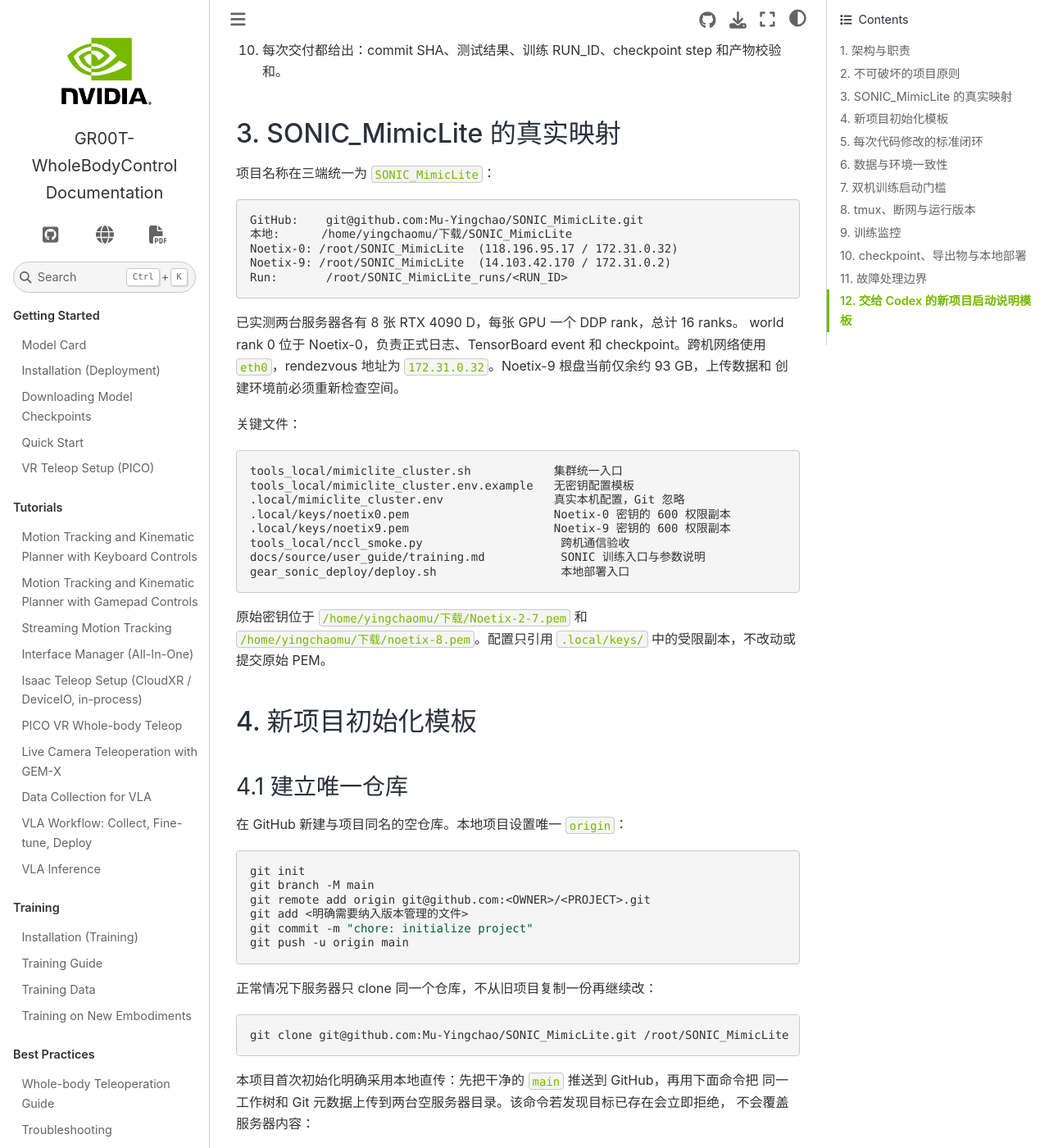
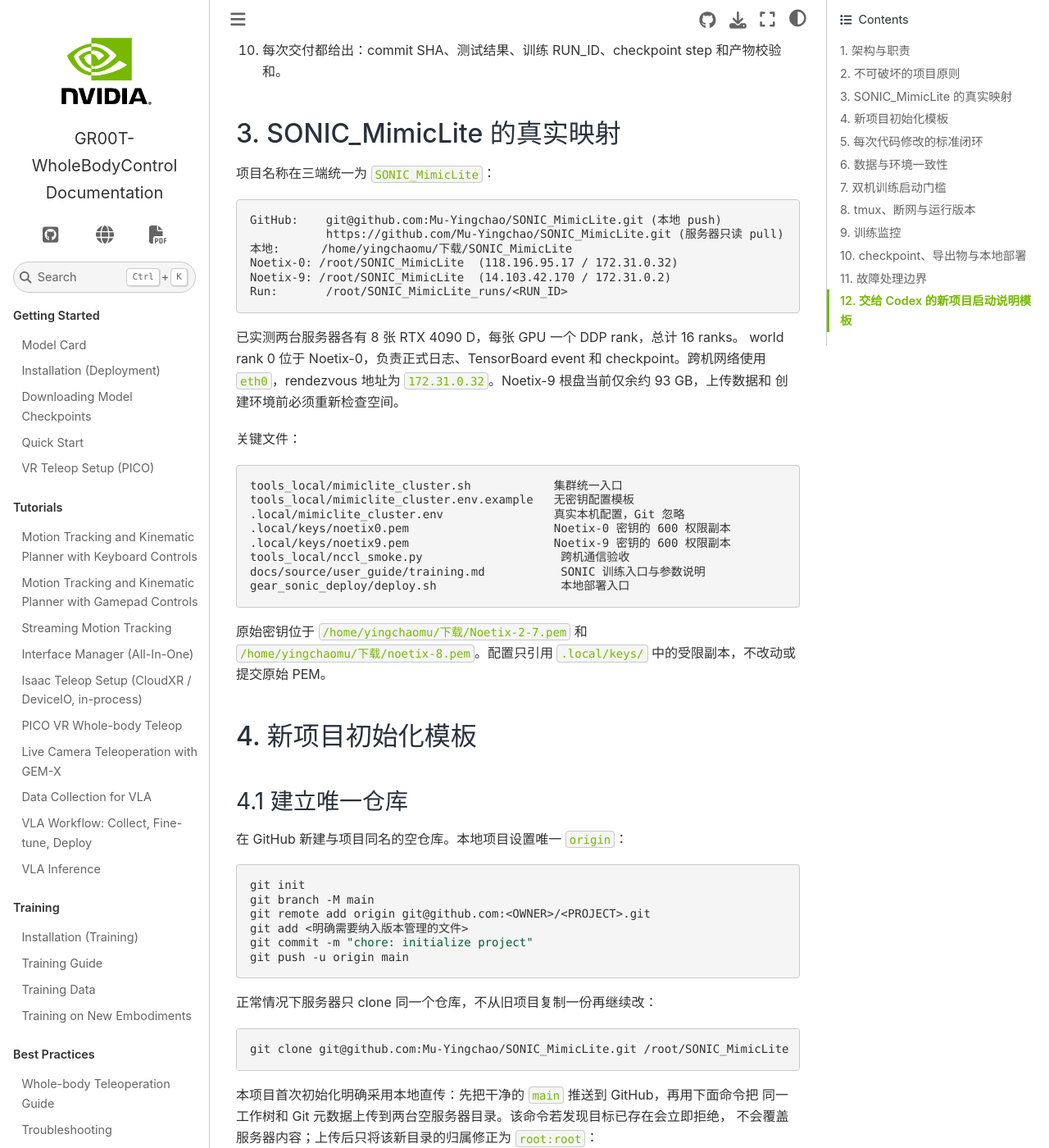
Before and after one commit to Mu-Yingchao/SONIC_MimicLite, a Sphinx documentation site: the page built from docs/source/getting_started/codex_local_control_multi_node_training.md, in a window 1280 px wide and 1400 px high, scrolled down 1229 px. Shown: the whole window at 82% size. Built offline with Sphinx 7.4.7 and the Sphinx Book theme 1.1.4, drawn with Linux system fonts in a browser that asks for light colours.

Commit message:
fix: normalize ownership after cluster bootstrap

````diff
--- a/docs/source/getting_started/codex_local_control_multi_node_training.md
+++ b/docs/source/getting_started/codex_local_control_multi_node_training.md
@@ -50,7 +50,8 @@
 项目名称在三端统一为 `SONIC_MimicLite`：
 
 ```text
-GitHub:    git@github.com:Mu-Yingchao/SONIC_MimicLite.git
+GitHub:    git@github.com:Mu-Yingchao/SONIC_MimicLite.git (本地 push)
+           https://github.com/Mu-Yingchao/SONIC_MimicLite.git (服务器只读 pull)
 本地:      /home/yingchaomu/下载/SONIC_MimicLite
 Noetix-0: /root/SONIC_MimicLite  (118.196.95.17 / 172.31.0.32)
 Noetix-9: /root/SONIC_MimicLite  (14.103.42.170 / 172.31.0.2)
@@ -102,7 +103,7 @@
 
 本项目首次初始化明确采用本地直传：先把干净的 `main` 推送到 GitHub，再用下面命令把
 同一工作树和 Git 元数据上传到两台空服务器目录。该命令若发现目标已存在会立即拒绝，
-不会覆盖服务器内容：
+不会覆盖服务器内容；上传后只将该新目录的归属修正为 `root:root`：
 
 ```bash
 git remote set-url origin git@github.com:Mu-Yingchao/SONIC_MimicLite.git
````
Also changed, not shown: 2 other files.
